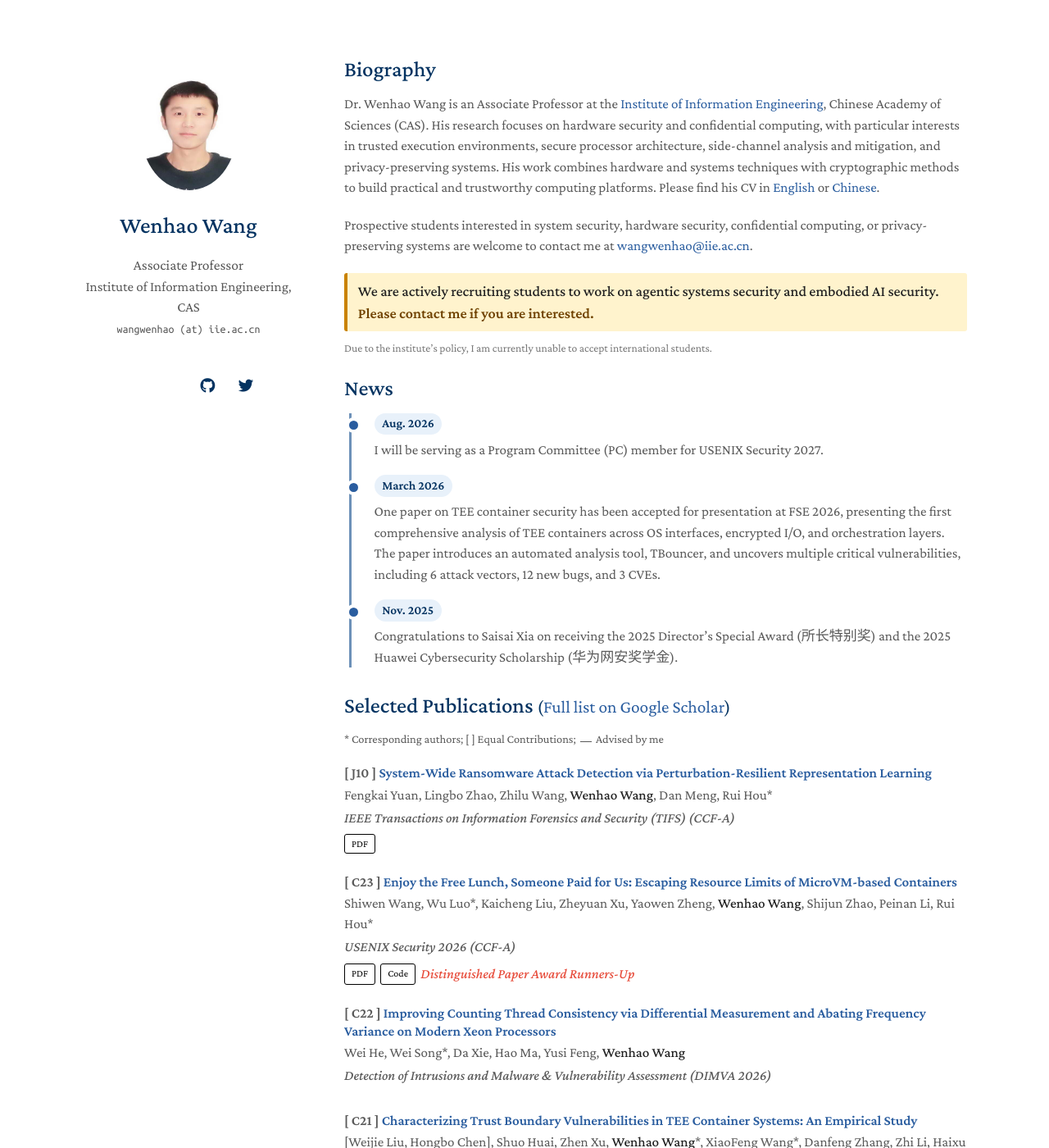
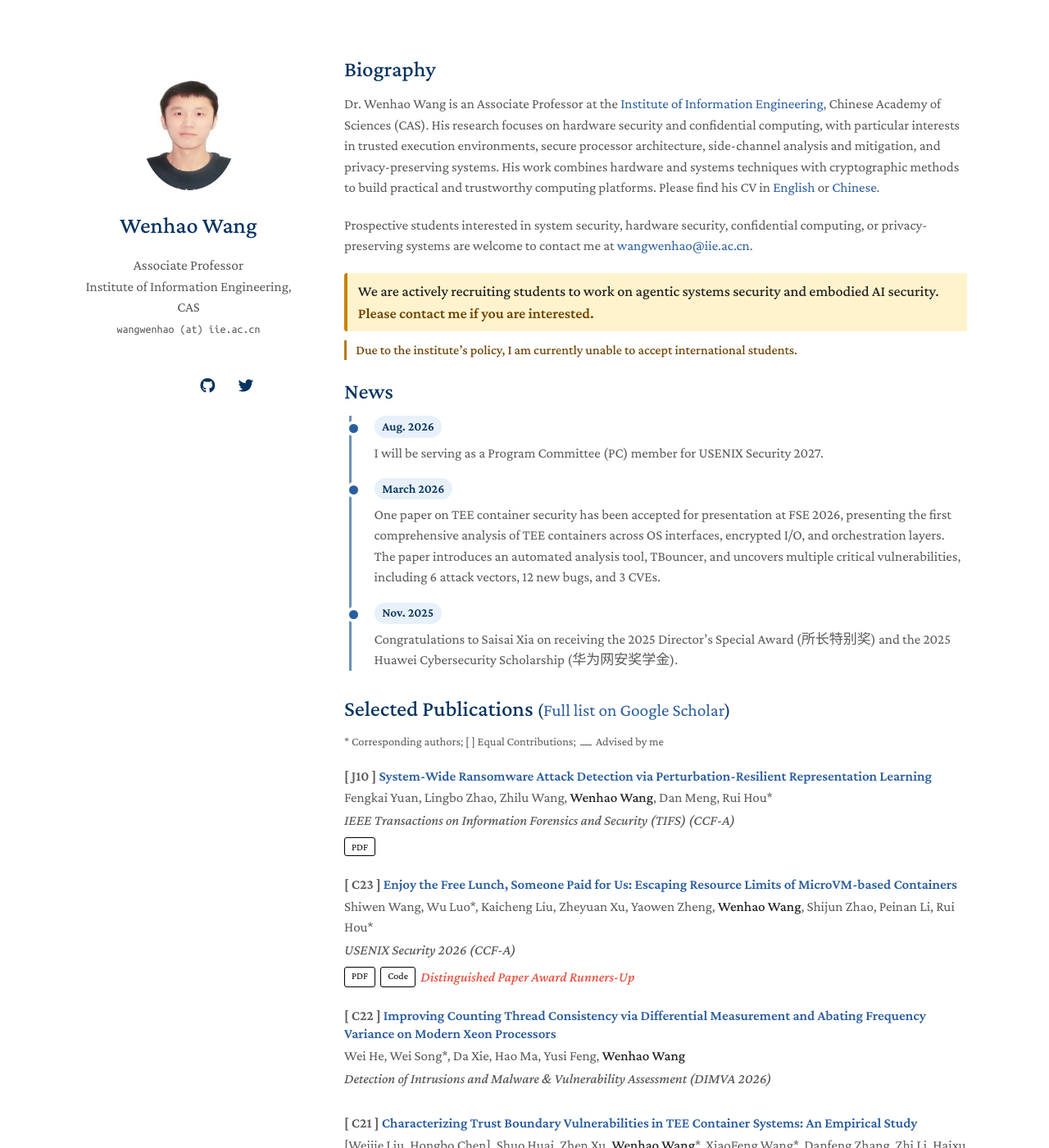
Before and after one commit to heartever/heartever.github.io, a Jekyll site: the page built from index.md, in a window 1280 px wide and 1400 px high. Shown: the whole window at 82% size. Built offline with Jekyll 4.4.1, drawn with Linux system fonts in a browser that asks for light colours; nearby versions of some CDN libraries; a style sheet for code colours, icons or effects is not loaded; our own code applies the rules of GitHub Pages for plain Markdown files.

Commit message:
Emphasize international student notice

```diff
--- a/_sass/minimal-light.scss
+++ b/_sass/minimal-light.scss
@@ -220,9 +220,13 @@ papertitle {
     }
 
     .news-item time,
-    .publication-legend,
+    .publication-legend {
+      color: #c8d5e3;
+    }
+
     .eligibility-note {
-      color: #c8d5e3;
+      border-left-color: #c9983a;
+      color: #f3d58b;
     }
 
     .news-item time {
@@ -249,9 +253,12 @@ papertitle {
 }
 
 .eligibility-note {
-  color: #777;
-  font-size: 0.85rem;
+  border-left: 3px solid #b77b10;
+  color: #704300;
+  font-size: 1rem;
+  font-weight: 500;
   margin: -0.85rem 0 1.5rem;
+  padding-left: 0.7rem;
 }
 
 .news-timeline {
```
